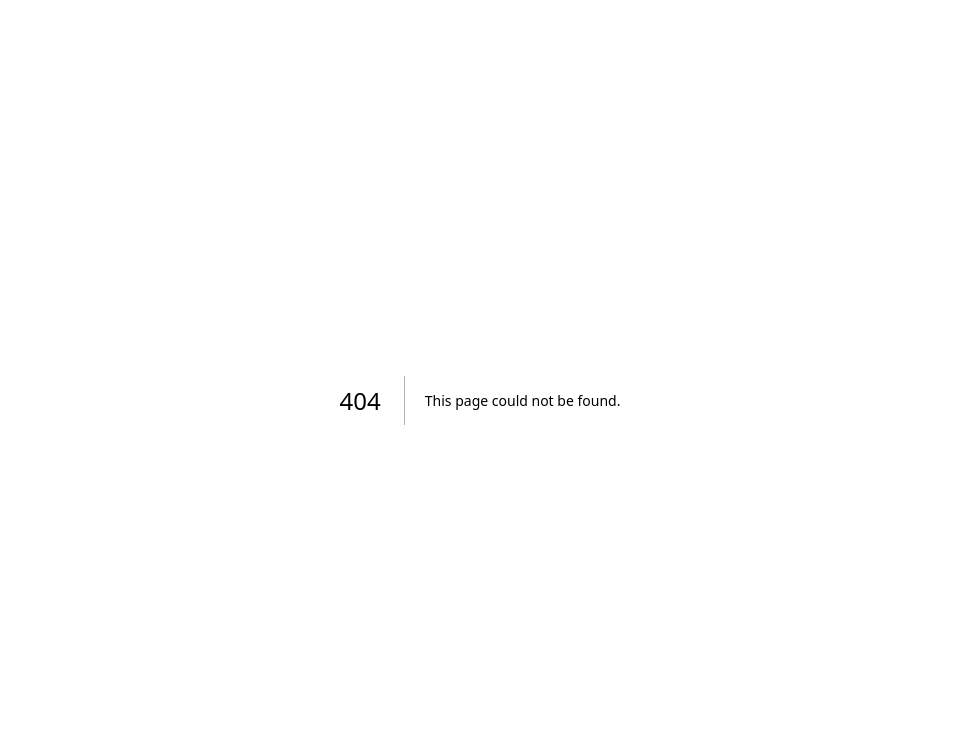
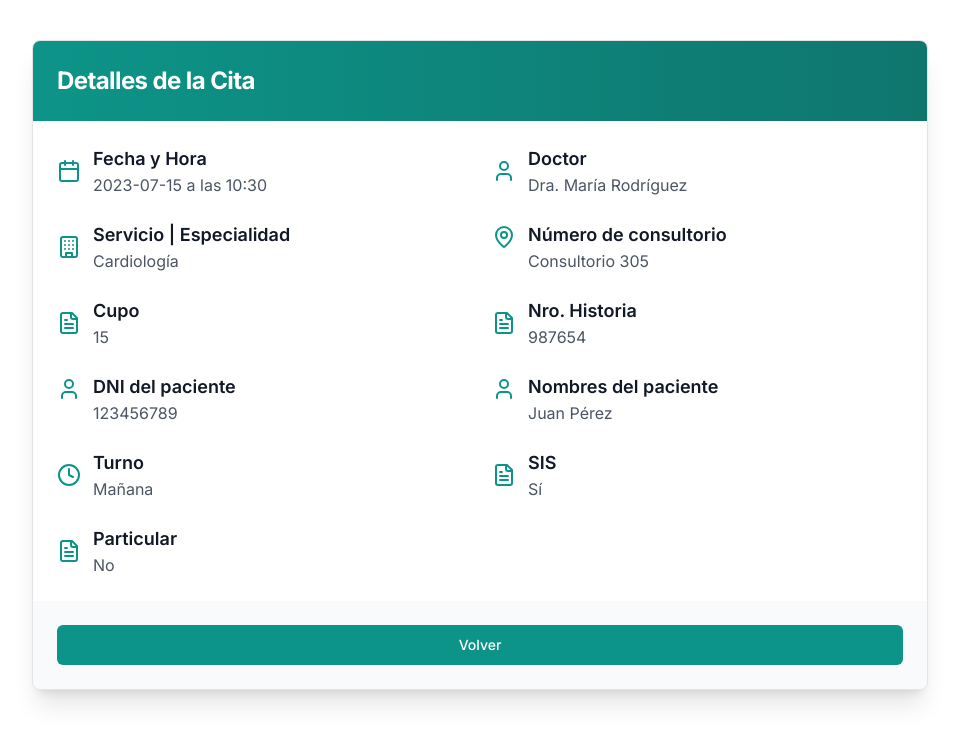
Before and after one commit to luispazcode/sys-consulta-citas, a Next.js app: page /appointment/019283092jlkjlkj-323908 in a window 1280 px wide. Before the commit this address had no page. Shown: the top 744 px of the page, without its empty margins (160-1119 px from the left). Built offline with nearby package versions, Linux system fonts and the light colour scheme.

Commit message:
feat: add appointment details page

```diff
--- /dev/null
+++ b/src/app/appointment/[id]/page.tsx
@@ -0,0 +1,202 @@
+import { Button } from "@/components/ui/button";
+import {
+	Card,
+	CardContent,
+	CardFooter,
+	CardHeader,
+	CardTitle,
+} from "@/components/ui/card";
+import {
+	BuildingIcon,
+	CalendarIcon,
+	ClockIcon,
+	FileTextIcon,
+	MailIcon,
+	MapPinIcon,
+	PhoneIcon,
+	UserIcon,
+} from "lucide-react";
+import Link from "next/link";
+
+interface Props {
+	params: {
+		id: string;
+	};
+}
+
+export default function AppointmentPage({ params }: Props) {
+	const appointment = {
+		id: "1",
+		patientId: "123456789",
+		patientName: "Juan Pérez",
+		appointmentDate: "2023-07-15",
+		appointmentTime: "10:30",
+		doctorName: "Dra. María Rodríguez",
+		specialty: "Cardiología",
+		officeNumber: "Consultorio 305",
+		contactPhone: "+1 (555) 987-6543",
+		contactEmail: "cardio@medicitas.com",
+		cupo: 15,
+		servicio: "Consulta Externa",
+		nroHistoria: 987654,
+		sis: true,
+		particular: false,
+		turno: "Mañana",
+	};
+	return (
+		<main className='template-container py-10 w-full'>
+			<Card className='max-w-4xl mx-auto bg-white dark:bg-gray-800 shadow-xl rounded-lg overflow-hidden'>
+				<CardHeader className='bg-gradient-to-r from-teal-600 to-teal-700 p-6 text-white'>
+					<CardTitle className='text-2xl font-bold'>
+						Detalles de la Cita
+					</CardTitle>
+				</CardHeader>
+				<CardContent className='p-6 space-y-6'>
+					<div className='grid grid-cols-1 md:grid-cols-2 gap-6'>
+						{/* Fecha de programación */}
+						<div className='flex items-center'>
+							<CalendarIcon className='w-6 h-6 text-teal-600 dark:text-teal-400 mr-3' />
+							<div>
+								<h3 className='text-lg font-semibold text-gray-900 dark:text-white'>
+									Fecha y Hora
+								</h3>
+								<p className='text-gray-600 dark:text-gray-300'>
+									{appointment.appointmentDate} a las{" "}
+									{appointment.appointmentTime}
+								</p>
+							</div>
+						</div>
+						{/* Doctor */}
+						<div className='flex items-center'>
+							<UserIcon className='w-6 h-6 text-teal-600 dark:text-teal-400 mr-3' />
+							<div>
+								<h3 className='text-lg font-semibold text-gray-900 dark:text-white'>
+									Doctor
+								</h3>
+								<p className='text-gray-600 dark:text-gray-300'>
+									{appointment.doctorName}
+								</p>
+							</div>
+						</div>
+						{/* Especialidad // Servicio */}
+						<div className='flex items-center'>
+							<BuildingIcon className='w-6 h-6 text-teal-600 dark:text-teal-400 mr-3' />
+							<div>
+								<h3 className='text-lg font-semibold text-gray-900 dark:text-white'>
+									Servicio | Especialidad
+								</h3>
+								<p className='text-gray-600 dark:text-gray-300'>
+									{appointment.specialty}
+								</p>
+							</div>
+						</div>
+						{/* Número de consultorio */}
+						<div className='flex items-start'>
+							<MapPinIcon className='w-6 h-6 text-teal-600 dark:text-teal-400 mr-3 mt-1' />
+							<div>
+								<h3 className='text-lg font-semibold text-gray-900 dark:text-white'>
+									Número de consultorio
+								</h3>
+								<p className='text-gray-600 dark:text-gray-300'>
+									{appointment.officeNumber}
+								</p>
+							</div>
+						</div>
+						{/* Número de cupo */}
+						<div className='flex items-center'>
+							<FileTextIcon className='w-6 h-6 text-teal-600 dark:text-teal-400 mr-3' />
+							<div>
+								<h3 className='text-lg font-semibold text-gray-900 dark:text-white'>
+									Cupo
+								</h3>
+								<p className='text-gray-600 dark:text-gray-300'>
+									{appointment.cupo}
+								</p>
+							</div>
+						</div>
+						{/* Nro Historia */}
+						<div className='flex items-center'>
+							<FileTextIcon className='w-6 h-6 text-teal-600 dark:text-teal-400 mr-3' />
+							<div>
+								<h3 className='text-lg font-semibold text-gray-900 dark:text-white'>
+									Nro. Historia
+								</h3>
+								<p className='text-gray-600 dark:text-gray-300'>
+									{appointment.nroHistoria}
+								</p>
+							</div>
+						</div>
+						{/* DNI del paciente */}
+						<div className='flex items-start'>
+							<UserIcon className='w-6 h-6 text-teal-600 dark:text-teal-400 mr-3 mt-1' />
+							<div>
+								<h3 className='text-lg font-semibold text-gray-900 dark:text-white'>
+									DNI del paciente
+								</h3>
+								<p className='text-gray-600 dark:text-gray-300'>
+									{appointment.patientId}
+								</p>
+							</div>
+						</div>
+						{/* Nombres completos del paciente */}
+						<div className='flex items-start'>
+							<UserIcon className='w-6 h-6 text-teal-600 dark:text-teal-400 mr-3 mt-1' />
+							<div>
+								<h3 className='text-lg font-semibold text-gray-900 dark:text-white'>
+									Nombres del paciente
+								</h3>
+								<p className='text-gray-600 dark:text-gray-300'>
+									{appointment.patientName}
+								</p>
+							</div>
+						</div>
+						{/* Turno de la cita */}
+						<div className='flex items-center'>
+							<ClockIcon className='w-6 h-6 text-teal-600 dark:text-teal-400 mr-3' />
+							<div>
+								<h3 className='text-lg font-semibold text-gray-900 dark:text-white'>
+									Turno
+								</h3>
+								<p className='text-gray-600 dark:text-gray-300'>
+									{appointment.turno}
+								</p>
+							</div>
+						</div>
+						{/* SIS ó Interconsulta */}
+						<div className='flex items-center'>
+							<FileTextIcon className='w-6 h-6 text-teal-600 dark:text-teal-400 mr-3' />
+							<div>
+								<h3 className='text-lg font-semibold text-gray-900 dark:text-white'>
+									SIS
+								</h3>
+								<p className='text-gray-600 dark:text-gray-300'>
+									{appointment.sis ? "Sí" : "No"}
+								</p>
+							</div>
+						</div>
+						{/* isParticular? */}
+						<div className='flex items-center'>
+							<FileTextIcon className='w-6 h-6 text-teal-600 dark:text-teal-400 mr-3' />
+							<div>
+								<h3 className='text-lg font-semibold text-gray-900 dark:text-white'>
+									Particular
+								</h3>
+								<p className='text-gray-600 dark:text-gray-300'>
+									{appointment.particular ? "Sí" : "No"}
+								</p>
+							</div>
+						</div>
+					</div>
+				</CardContent>
+				<CardFooter className='bg-gray-50 dark:bg-gray-700 p-6'>
+					<Button
+						asChild
+						className='w-full bg-teal-600 hover:bg-teal-700 text-white'
+					>
+						<Link href='/'>Volver</Link>
+					</Button>
+				</CardFooter>
+			</Card>
+		</main>
+	);
+}
```
